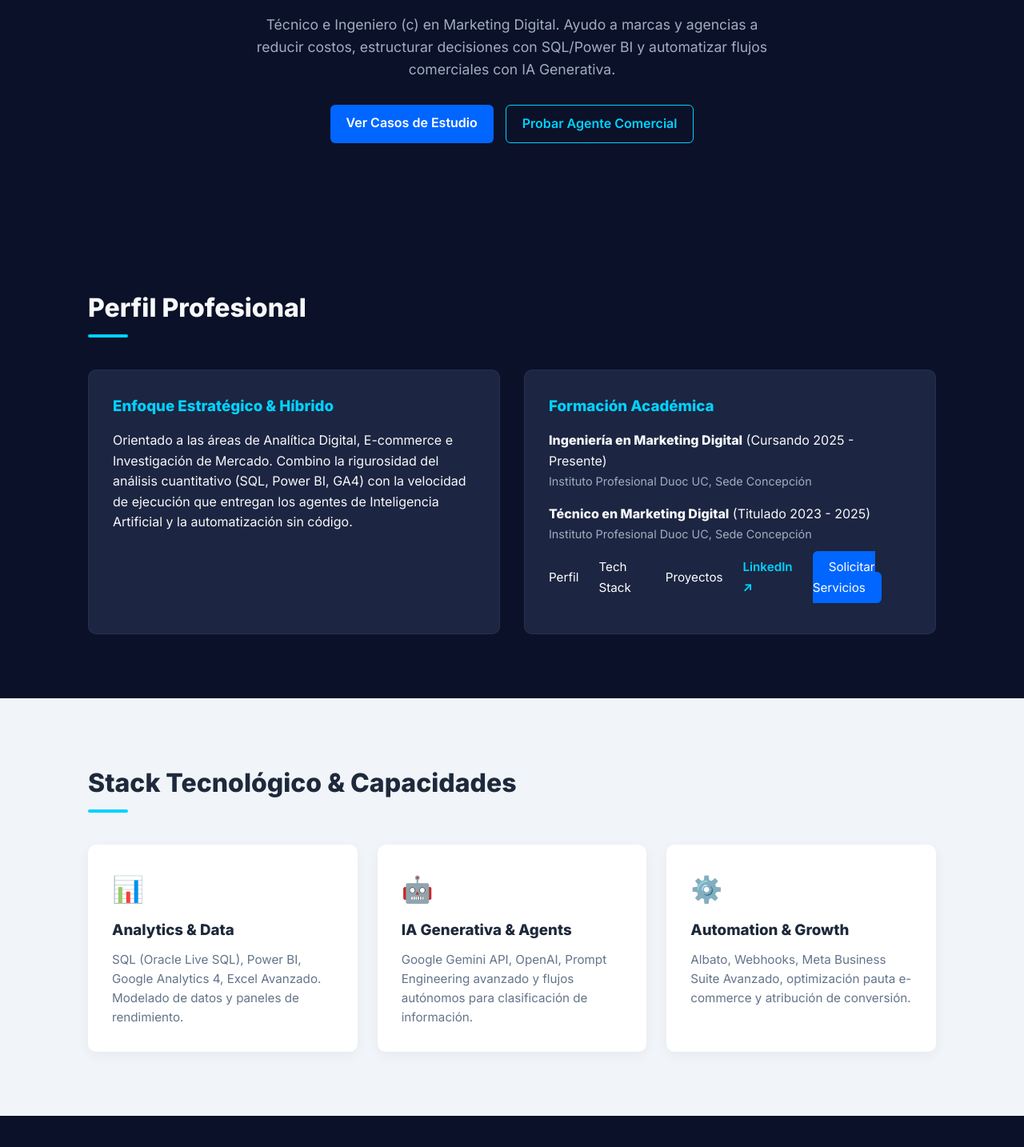
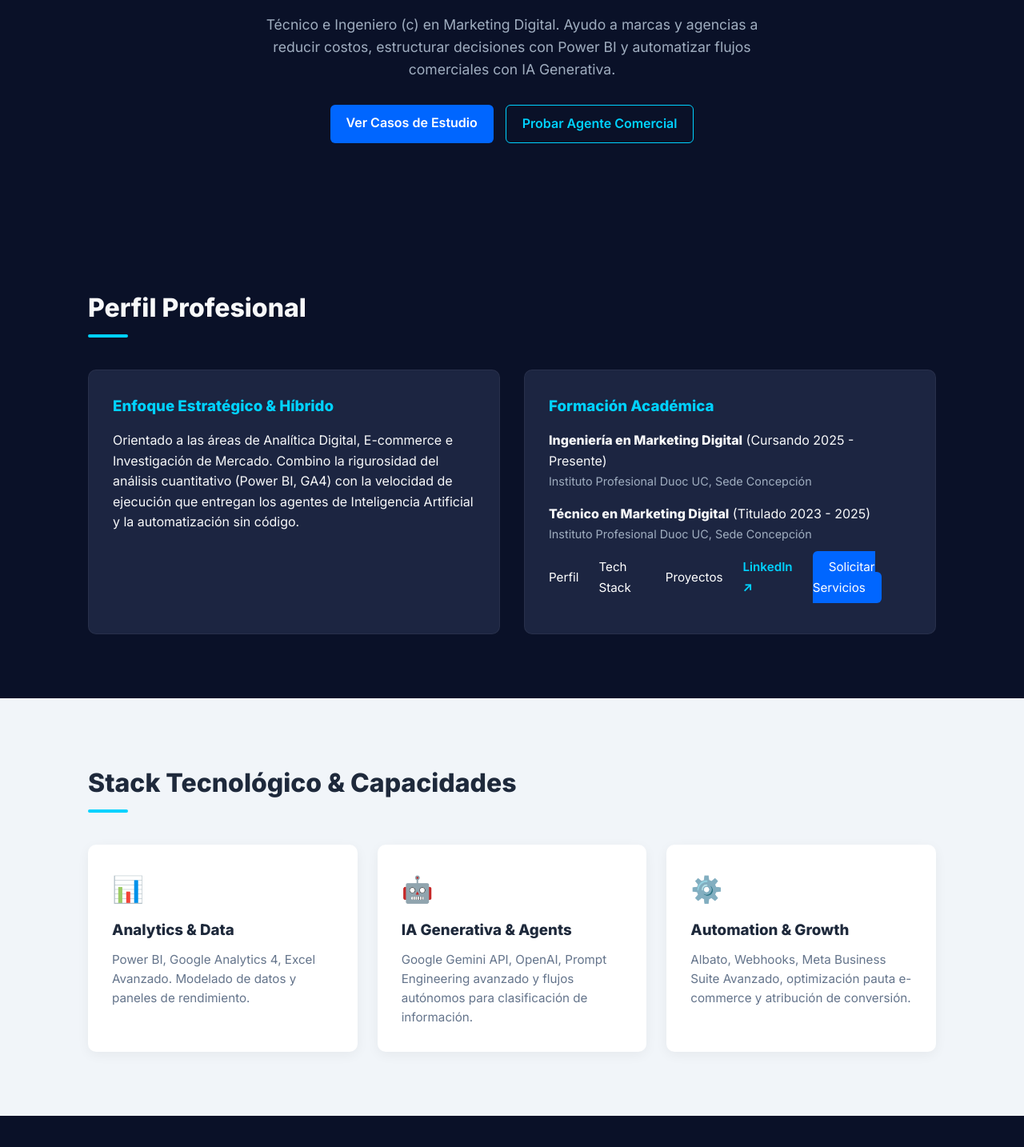
Before and after one commit to abelnaupa/portafolio, a plain HTML site: page index.html in a window 1280 px wide. Shown: the part 352-1786 px from the top of the page at 80% size. Drawn offline with Linux system fonts and the light colour scheme.

Commit message:
Update index.html

```diff
--- a/index.html
+++ b/index.html
@@ -14,8 +14,8 @@
 
     <!-- Etiquetas SEO Principales -->
     <title>Abel Naupa | Growth Analytics & AI Specialist</title>
-    <meta name="description" content="Portafolio profesional de Abel Naupa. Especialista en Growth Analytics, optimización de pauta, SQL, Power BI y automatización con IA Generativa en Chile.">
-    <meta name="keywords" content="Abel Naupa, Growth Analytics, Marketing Digital Chile, Power BI, SQL, Agentes de IA, Albato, Gemini API, Concepción">
+    <meta name="description" content="Portafolio profesional de Abel Naupa. Especialista en Growth Analytics, optimización de pauta, Power BI y automatización con IA Generativa en Chile.">
+    <meta name="keywords" content="Abel Naupa, Growth Analytics, Marketing Digital Chile, Power BI, Agentes de IA, Albato, Gemini API, Concepción">
     <meta name="author" content="Abel Naupa">
     <meta name="robots" content="index, follow">
 
@@ -50,7 +50,7 @@
         <div class="container hero-content">
             <span class="badge">Growth Analytics & AI Specialist</span>
             <h1>Optimizando el Crecimiento Comercial mediante <span>Datos e Inteligencia Artificial</span></h1>
-            <p>Técnico e Ingeniero (c) en Marketing Digital. Ayudo a marcas y agencias a reducir costos, estructurar decisiones con SQL/Power BI y automatizar flujos comerciales con IA Generativa.</p>
+            <p>Técnico e Ingeniero (c) en Marketing Digital. Ayudo a marcas y agencias a reducir costos, estructurar decisiones con Power BI y automatizar flujos comerciales con IA Generativa.</p>
             <div class="hero-buttons">
                 <a href="#proyectos" class="btn-primary">Ver Casos de Estudio</a>
                 <a href="#contacto" class="btn-secondary">Probar Agente Comercial</a>
@@ -65,7 +65,7 @@
             <div class="about-grid">
                 <div class="about-card">
                     <h3>Enfoque Estratégico & Híbrido</h3>
-                    <p>Orientado a las áreas de Analítica Digital, E-commerce e Investigación de Mercado. Combino la rigurosidad del análisis cuantitativo (SQL, Power BI, GA4) con la velocidad de ejecución que entregan los agentes de Inteligencia Artificial y la automatización sin código.</p>
+                    <p>Orientado a las áreas de Analítica Digital, E-commerce e Investigación de Mercado. Combino la rigurosidad del análisis cuantitativo (Power BI, GA4) con la velocidad de ejecución que entregan los agentes de Inteligencia Artificial y la automatización sin código.</p>
                 </div>
                 <div class="about-card">
                     <h3>Formación Académica</h3>
@@ -94,7 +94,7 @@
                 <div class="stack-card">
                     <div class="icon">📊</div>
                     <h3>Analytics & Data</h3>
-                    <p>SQL (Oracle Live SQL), Power BI, Google Analytics 4, Excel Avanzado. Modelado de datos y paneles de rendimiento.</p>
+                    <p> Power BI, Google Analytics 4, Excel Avanzado. Modelado de datos y paneles de rendimiento.</p>
                 </div>
                 <div class="stack-card">
                     <div class="icon">🤖</div>
```
